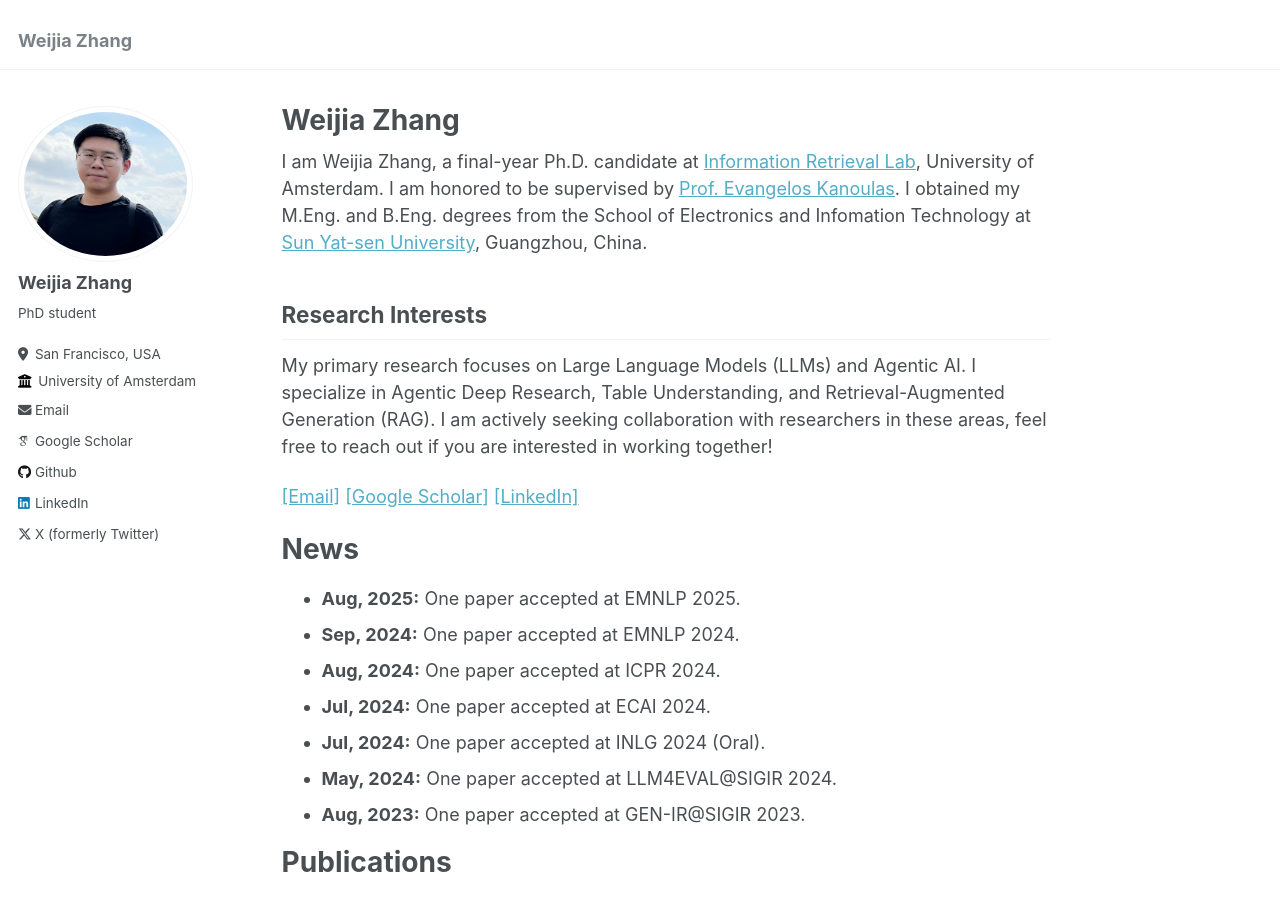
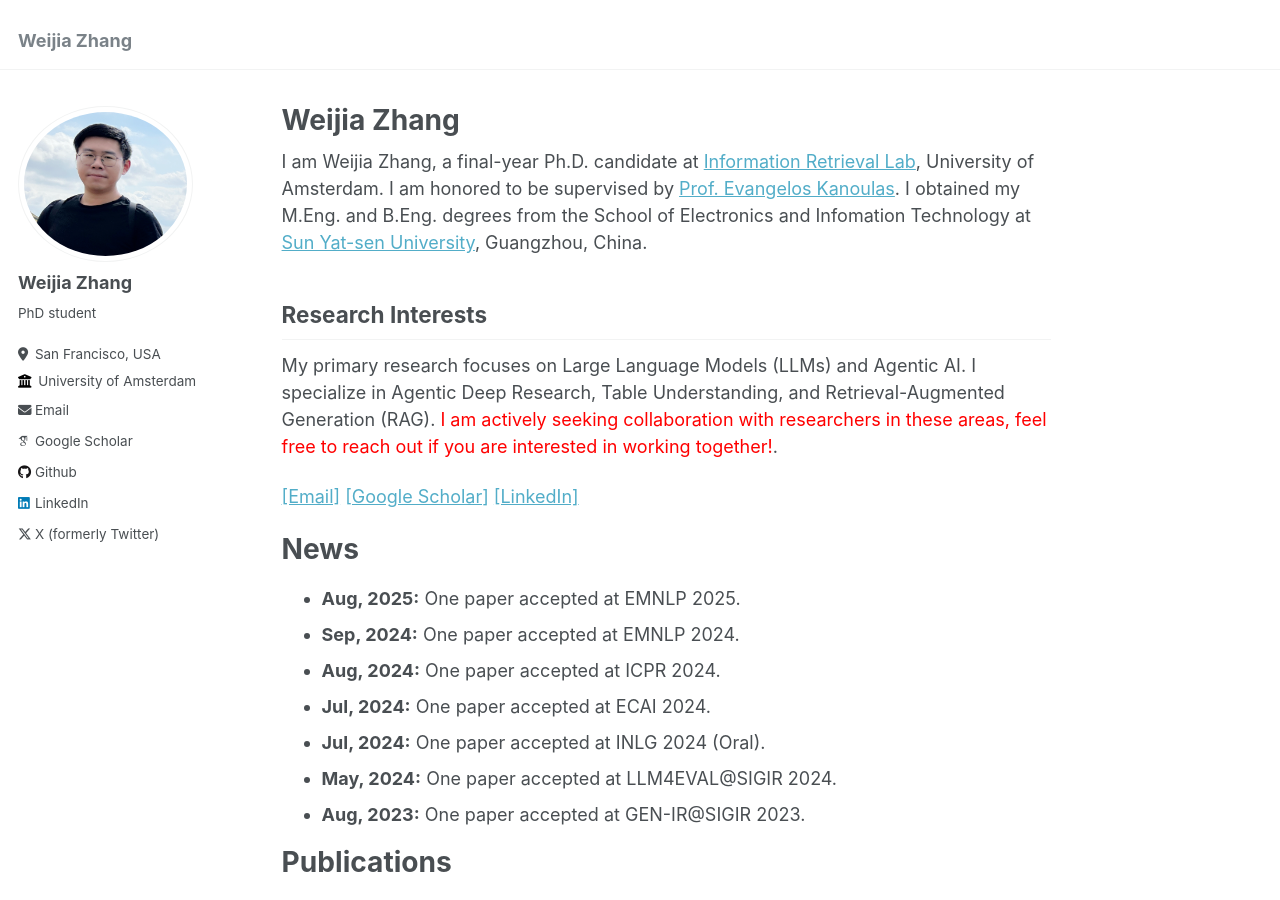
Before and after one commit to wjzhang392/wjzhang392.github.io, a Jekyll site: the page built from _pages/about.md, in a window 1280 px wide and 900 px high. Built offline with Jekyll 4.4.1, drawn with Linux system fonts in a browser that asks for light colours; some web fonts are replaced; part of the change alters nothing that is shown.

Commit message:
Update about.md

```diff
--- a/_pages/about.md
+++ b/_pages/about.md
@@ -13,9 +13,7 @@ I am Weijia Zhang, a final-year Ph.D. candidate at [Information Retrieval Lab](h
 Research Interests
 ----
 
-My primary research focuses on Large Language Models (LLMs) and Agentic AI. I specialize in Agentic Deep Research, Table Understanding, and Retrieval-Augmented Generation (RAG). I am actively seeking collaboration with researchers in these areas, feel free to reach out if you are interested in working together!
-
-<!-- <span style="color:red">I am actively seeking industrial positions for 2025, with a preference for opportunities in San Francisco Bay Area and Seattle. Please feel free to reach out if you believe I could be a good fit!</span>. -->
+My primary research focuses on Large Language Models (LLMs) and Agentic AI. I specialize in Agentic Deep Research, Table Understanding, and Retrieval-Augmented Generation (RAG). <span style="color:red">I am actively seeking collaboration with researchers in these areas, feel free to reach out if you are interested in working together!</span>.
 
 [[Email]](mailto:weijia.zhangplus@gmail.com)
 [[Google Scholar]](https://scholar.google.com/citations?user=eGRikvEAAAAJ&hl=en) [[LinkedIn]](https://www.linkedin.com/in/weijia-zhang-ab3482172/)
```
